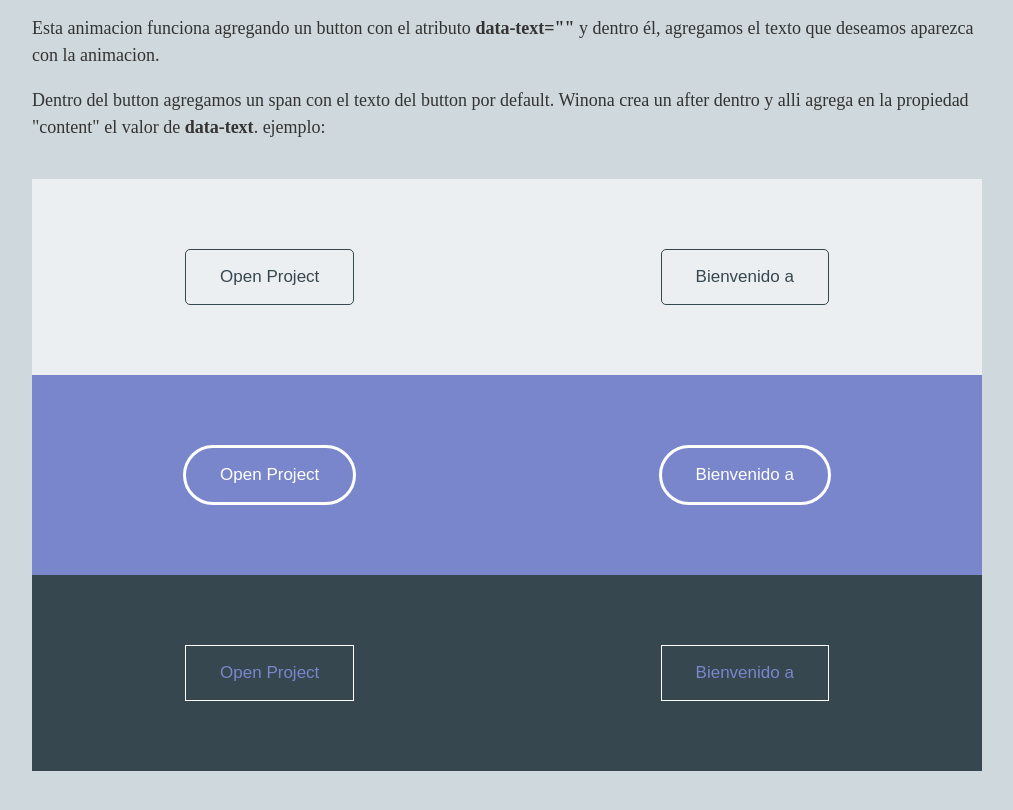
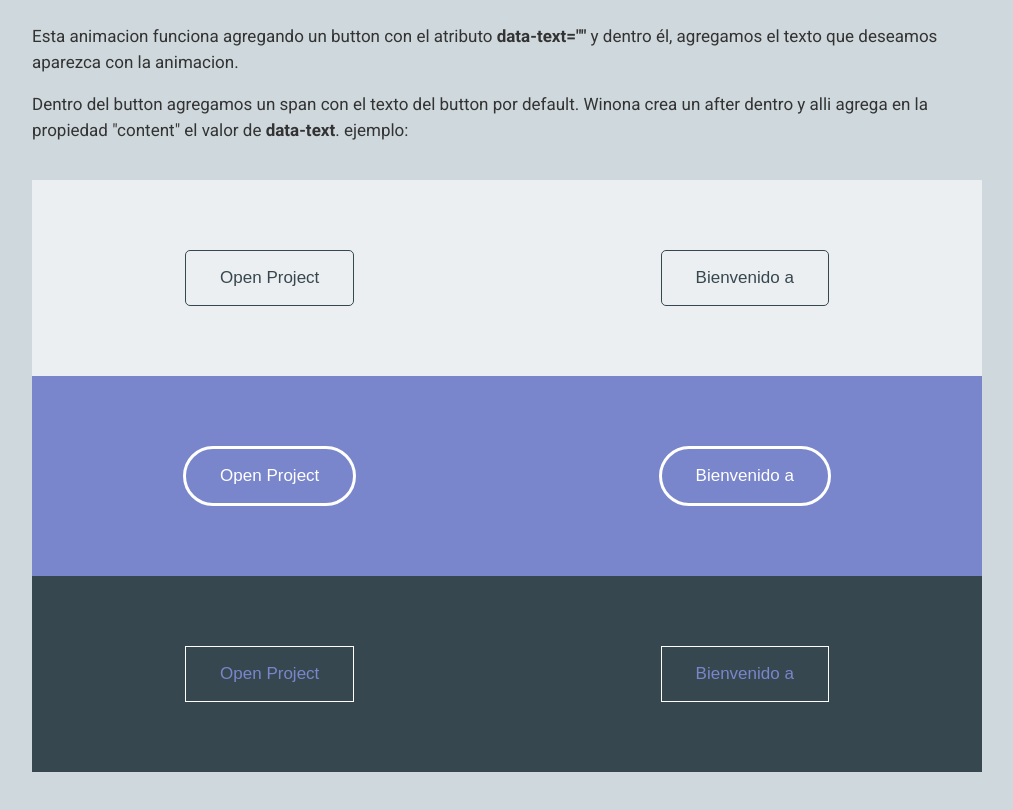
Before and after one commit to bryanvillamil/animation, a website: page index.html in a window 1280 px wide. Shown: the part 81-891 px from the top of the page, without its empty margins (133-1146 px from the left). Drawn offline with nearby package versions, Linux system fonts and the light colour scheme; a web font is replaced by a local one.

Commit message:
cambios y mejoras

```diff
--- a/sass/style.scss
+++ b/sass/style.scss
@@ -1,5 +1,6 @@
 @import "animation.scss";
 @import url('https://fonts.googleapis.com/css?family=Gugi');
+@import url('https://fonts.googleapis.com/css?family=Roboto:100,300,400,500,700');
 
 html {
     font-size: 10px;
@@ -39,11 +40,12 @@ body {
         }
     }
     &__desc {
-        padding: 0 0 2rem;
+        padding: 1rem 0 2rem;
         p {
-            font-size: 1.8rem;
+            font-size: 1.7rem;
             color: #333;
             line-height: 1.5;
+            font-family: 'Roboto', sans-serif;
         }
     }
     .box {
```
Also changed, not shown: css/style.css, css/style.min.css.
